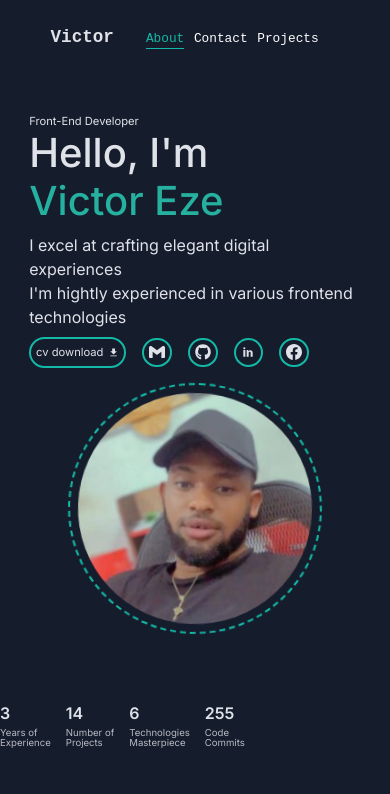
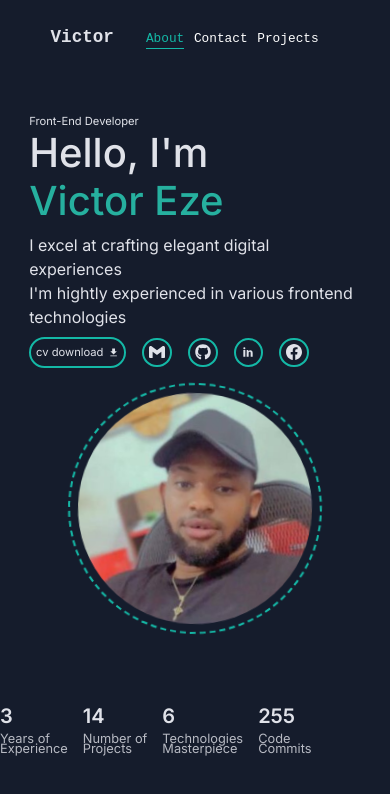
Before and after one commit to VictorKingsHub/victor_portfolio, a Next.js app: page / in a window 390 px wide. Shown: the top 794 px of the page. Built offline with nearby package versions, Linux system fonts and the light colour scheme.

Commit message:
CountUp section treated

```diff
--- a/ui/about/countUp/CountUp.module.css
+++ b/ui/about/countUp/CountUp.module.css
@@ -42,7 +42,7 @@
     color: var(--textSoft);
 
     @media (max-width: 767px) {
-        font-size: 16px;
+        font-size: 20px;
     }
 }
 
@@ -54,7 +54,7 @@
     line-height: 15px;
 
     @media (max-width: 767px) {
-        font-size: .6rem;
+        font-size: .8rem;
         flex-wrap: wrap;
         line-height: 10px;
     }
```
